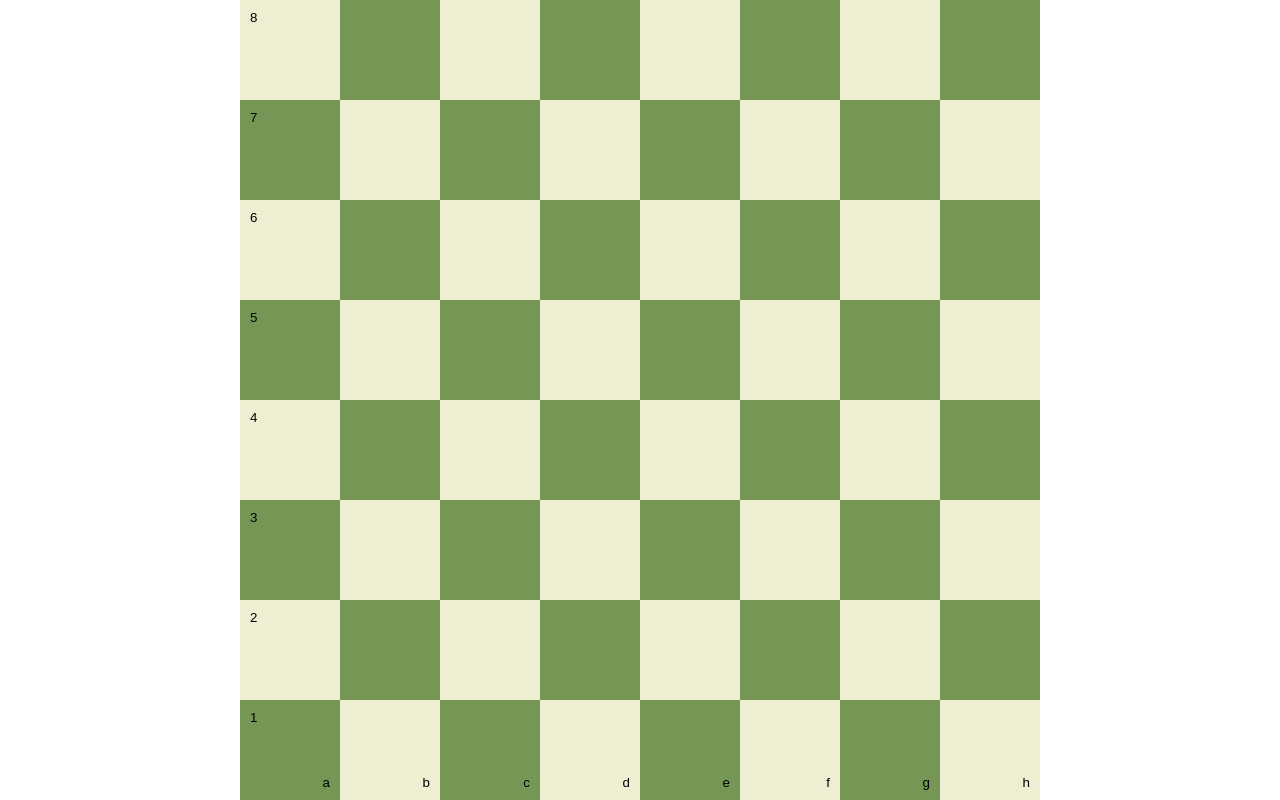
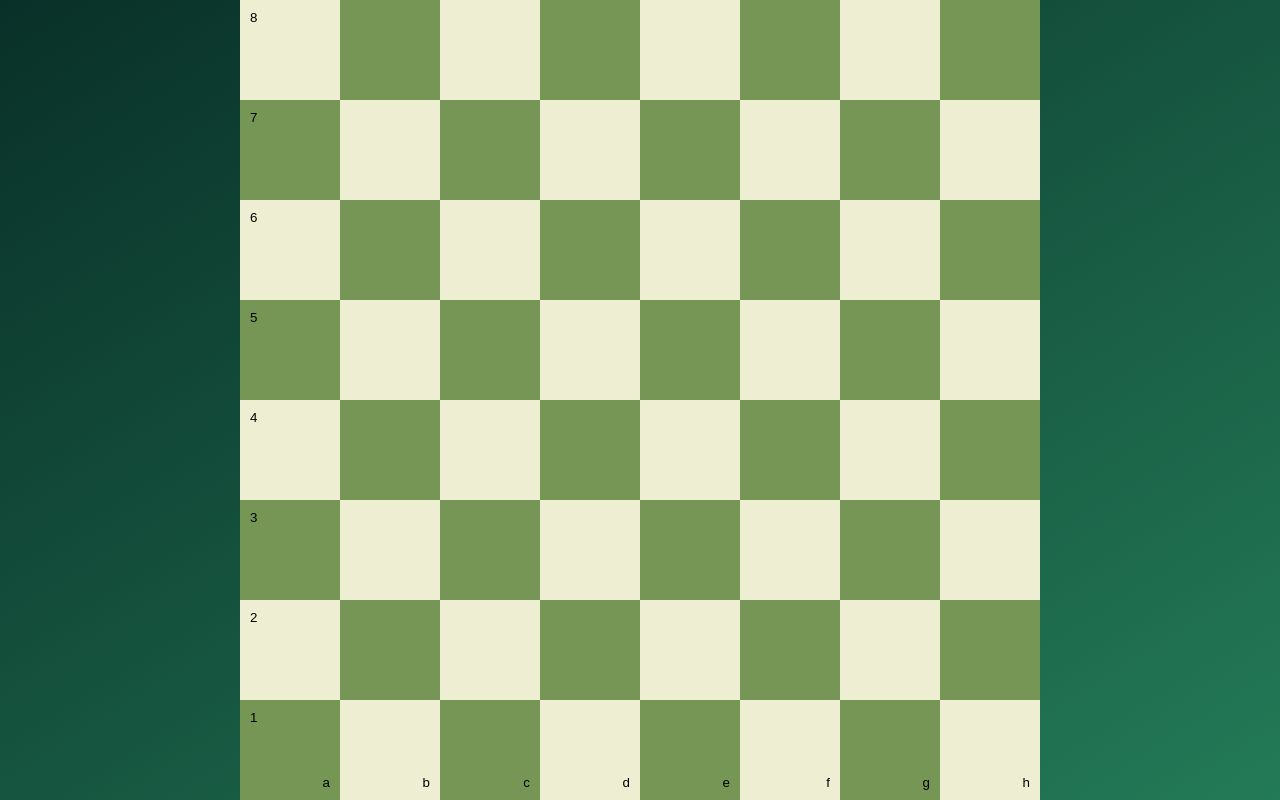
Before and after one commit to awsxde/chess, a plain HTML site: page index.html in a window 1280 px wide. Drawn offline with Linux system fonts and the light colour scheme.

Commit message:
change background

```diff
--- a/style.css
+++ b/style.css
@@ -2,6 +2,10 @@
   margin: 0;
   padding: 0;
   box-sizing: border-box;
+}
+
+body {
+  background-image: linear-gradient(to right bottom, #093028, #237a57);
 }
 
 .container {
```
